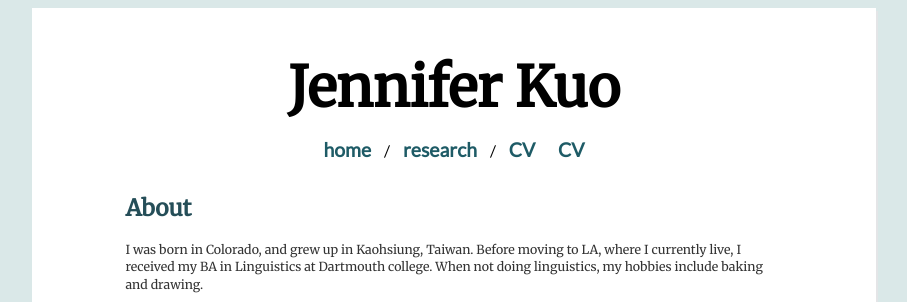
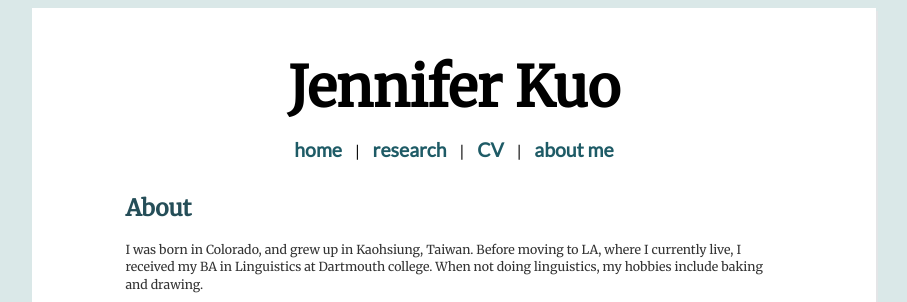
Before and after one commit to jenniferxkuo/jenniferxkuo.github.io, a Jekyll site: the page built from about/index.html, in a window 1280 px wide, cut to the strip 0-302 px from the top of the page. Shown: the whole strip, without its empty margins (186-1093 px from the left). Built offline with Jekyll 4.4.1, drawn with Linux system fonts in a browser that asks for light colours.

Commit message:
fix image lnks

```diff
--- a/_layouts/default.html
+++ b/_layouts/default.html
@@ -16,10 +16,10 @@
 					Jennifer Kuo
 				</div>
 				<nav>
-					<a href="/">home</a> /
-					<a href="/research" title="research">research</a> /
-					<a href="/cv" title="cv">CV</a>
-					<a href="/about" title="about me">CV</a>
+					<a href="/">home</a> |
+					<a href="/research" title="research">research</a> |
+					<a href="/cv" title="cv">CV</a> |
+					<a href="/about" title="about me">about me</a>
 				</nav>
 			</header>
 
--- a/about/index.html
+++ b/about/index.html
@@ -10,18 +10,18 @@
 	<div class="slideshow-container">
 		<div class="mySlides fade">
 		  <div class="numbertext">1 / 3</div>
-		  <img src="images/tree-whiteflowers.png" style="width:100%">
+		  <img src="/images/tree-whiteflowers.png" style="width:100%">
 		  <div class="text">Caption Text</div>
 		</div>
 		<div class="mySlides fade">
 		  <div class="numbertext">2 / 3</div>
-		  <img src="treehouse-bonsai.png" style="width:100%">
+		  <img src="/images/treehouse-bonsai.png" style="width:100%">
 		  <div class="text">Caption Two</div>
 		</div>
 
 		<div class="mySlides fade">
 		  <div class="numbertext">3 / 3</div>
-		  <img src="treehouse-levels.png" style="width:100%">
+		  <img src="/images/treehouse-levels.png" style="width:100%">
 		  <div class="text">Caption Three</div>
 		</div>
 
```
